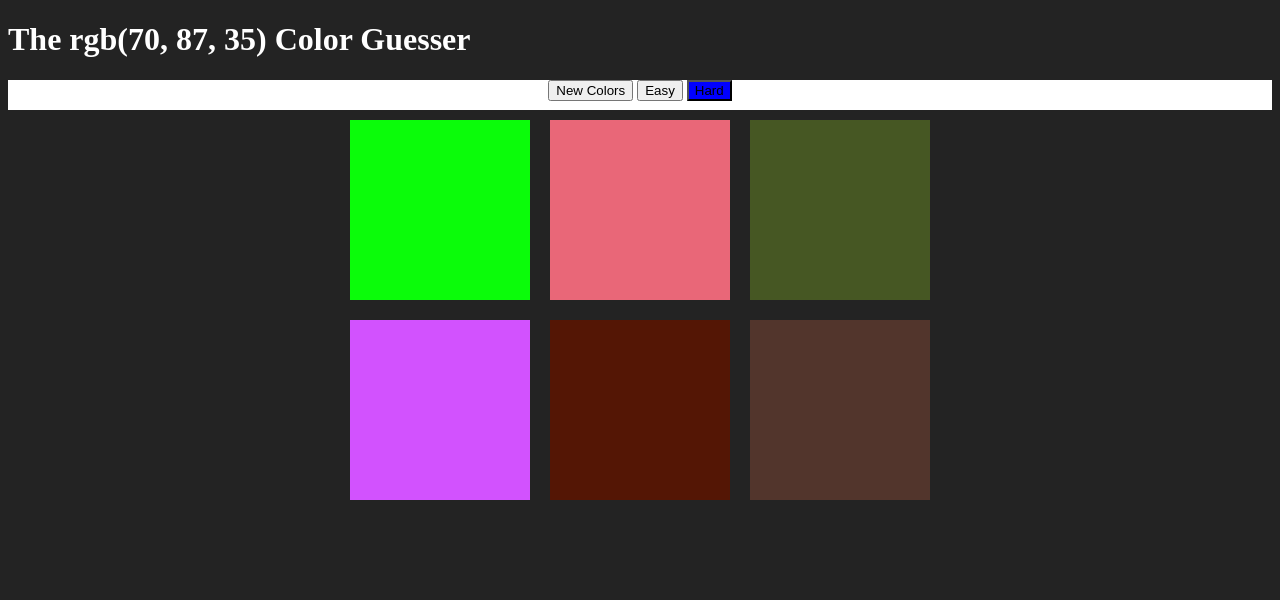
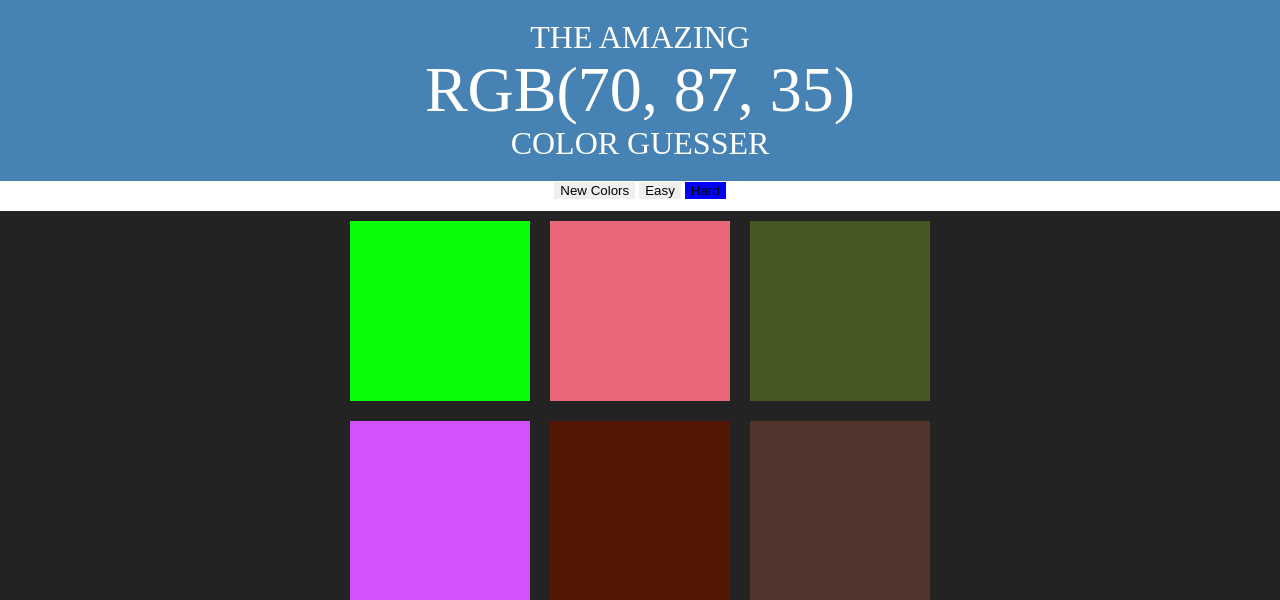
Before and after one commit to pjvalentini/RGB_Color_Guesser, a PHP site: page / in a window 1280 px wide. Shown: the top 600 px of the page. Run offline with PHP 8.4, Linux system fonts and the light colour scheme.

Commit message:
adding styling

```diff
--- a/css/styles.css
+++ b/css/styles.css
@@ -1,9 +1,22 @@
 body {
     background-color: #232323;
+    margin: 0;
+    font-family: "Monserrat", "Avenir";
 }
 
 h1 {
     color:white;
+    text-align: center;
+    background: steelblue;
+    margin: 0;
+    font-weight: normal;
+    text-transform: uppercase;
+    line-height: 1.1;
+    padding: 20px 0;
+}
+
+.colorDisplay {
+    font-size: 200%;
 }
 
 .container {
@@ -13,6 +26,10 @@ h1 {
 
 .answer {
     color: blue;
+}
+
+button {
+    border: none;
 }
 
 .settings {
--- a/index.html
+++ b/index.html
@@ -8,13 +8,21 @@
     <title>RGB Color Guesser</title>
 </head>
 <body>
-<h1>The <span id="colorDisplay">RGB</span> Color Guesser</h1>
+    <h1>
+        The Amazing
+        <br>
+        <span id="colorDisplay" class="colorDisplay">RGB</span>
+        <br>
+        Color Guesser
+    </h1>
+
     <div id="settings" class="settings">
         <button id="reset">New Colors</button>
         <span id="answer" class="answer"></span>
         <button id="easyBtn">Easy</button>
         <button id="hardBtn" class="selected">Hard</button>
     </div>
+
     <div class="container">
         <div class="square"></div>
         <div class="square"></div>
--- a/javascript/app.js
+++ b/javascript/app.js
@@ -31,8 +31,8 @@ resetButton.addEventListener("click", function() {
     for(var i = 0; i < squares.length; i++) {
         squares[i].style.backgroundColor = colors[i];
     }
-    // change color of h1 background back to #232323 after reset.
-    h1.style.backgroundColor = "#232323";
+    // change color of h1 background back to steelblue after reset.
+    h1.style.backgroundColor = "steelblue";
 });
 
 // add events to easy and hard button
@@ -40,6 +40,8 @@ easyBtn.addEventListener("click", function() {
     // add class selcted to easyBtn
     hardBtn.classList.remove("selected");
     easyBtn.classList.add("selected");
+    // changes background color to steelblue when you toogle game modes
+    h1.style.backgroundColor = "steelblue";
     // set the amt of squares to 3 for easy mode
     numOfSquares = 3;
     // generate new colors
@@ -65,6 +67,8 @@ easyBtn.addEventListener("click", function() {
 hardBtn.addEventListener("click", function () {
     easyBtn.classList.remove("selected");
     hardBtn.classList.add("selected");
+    // changes background color to steelblue when you toogle game modes
+    h1.style.backgroundColor = "steelblue";
    // set the amt of squares to 6 for hard mode
     numOfSquares = 6;
     colors = genrateRandColors(numOfSquares);
```
